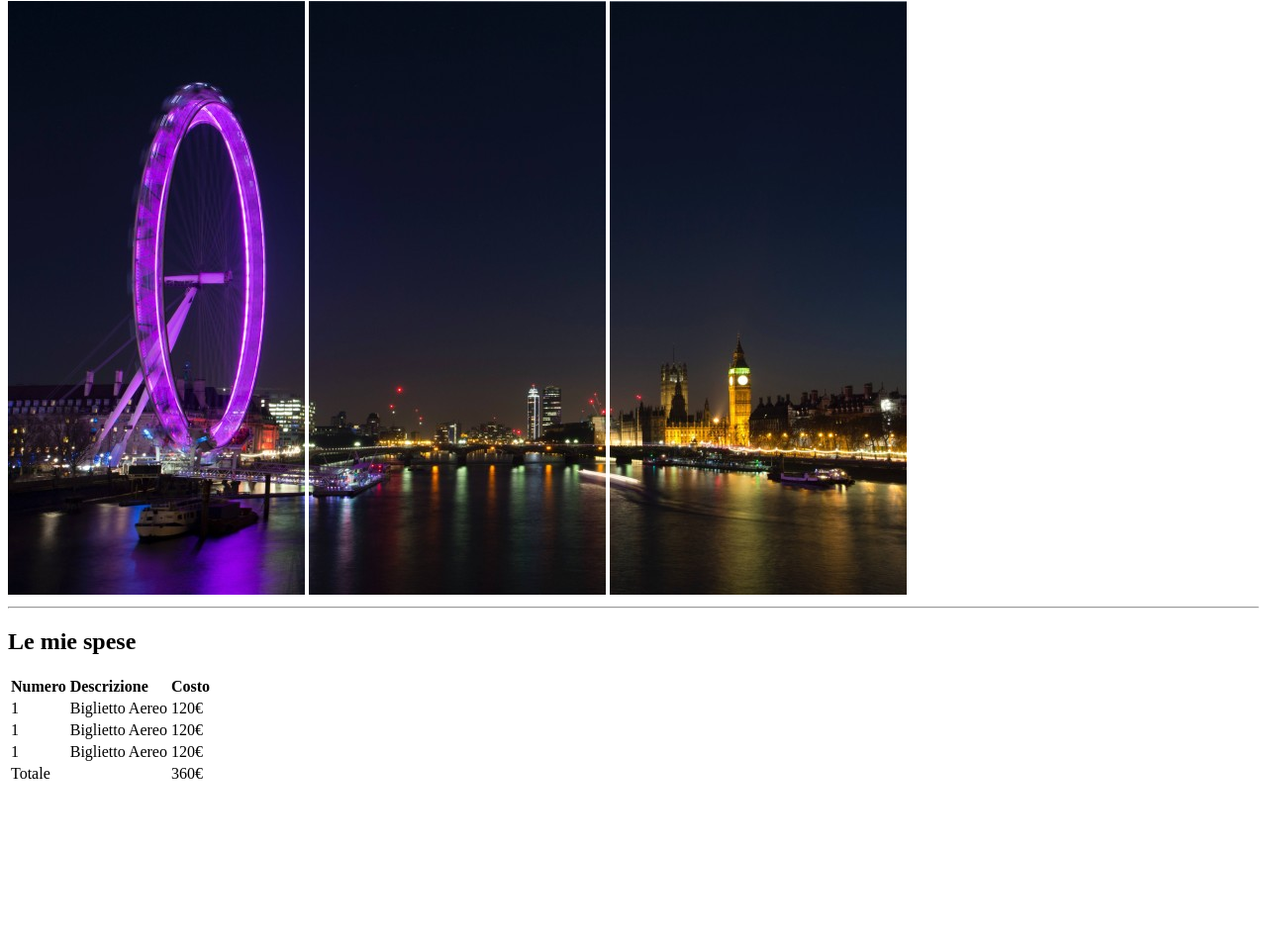
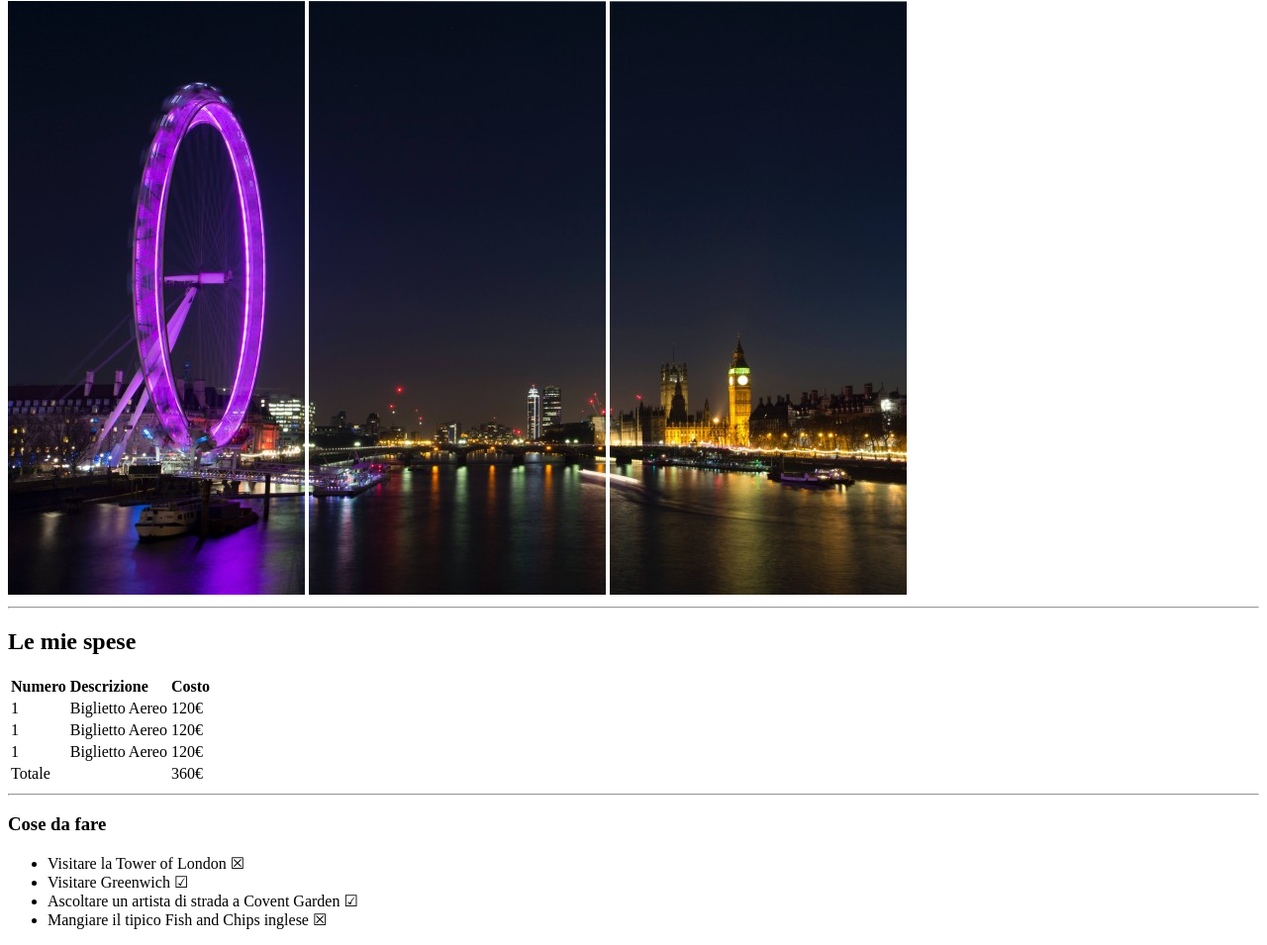
Before and after one commit to AbdelhamidAyadi/html-london-trip, a plain HTML site: page index.html in a window 1280 px wide. Shown: the part 79-1034 px from the top of the page at 99% size. Before the commit the page ends 881 px from the top, so only its background shows below. Drawn offline with Linux system fonts and the light colour scheme.

Commit message:
Cose da fare

```diff
--- a/index.html
+++ b/index.html
@@ -44,6 +44,19 @@
             </tr>
         </table>
 
+        <hr>
+
+        <h3>Cose da fare</h3>
+
+        <ul>
+            <li>Visitare la Tower of London &#9746;</li>
+            <li>Visitare Greenwich &#9745;</li>
+            <li>Ascoltare un artista di strada a Covent Garden &#9745;</li>
+            <li>Mangiare il tipico Fish and Chips inglese &#9746; </li>
+
+
+        </ul>
+
 
     </main>
 
```
